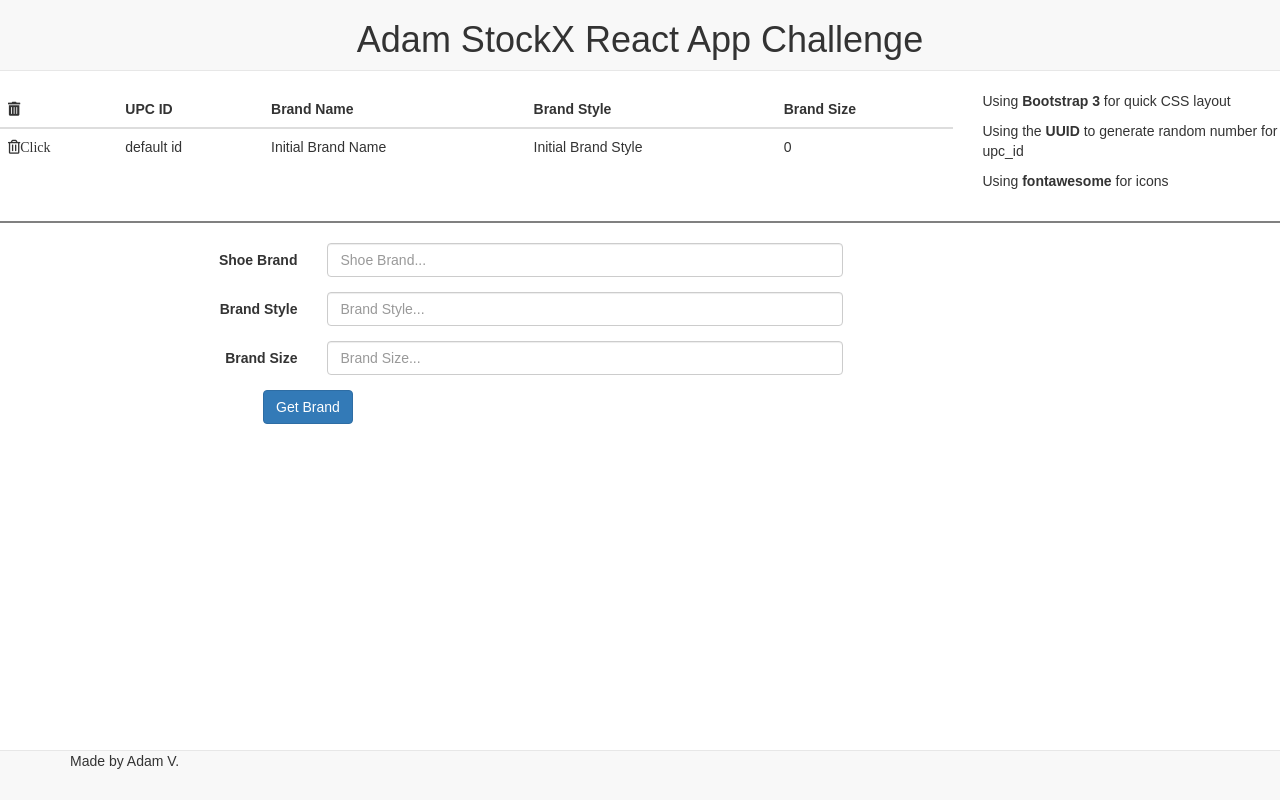
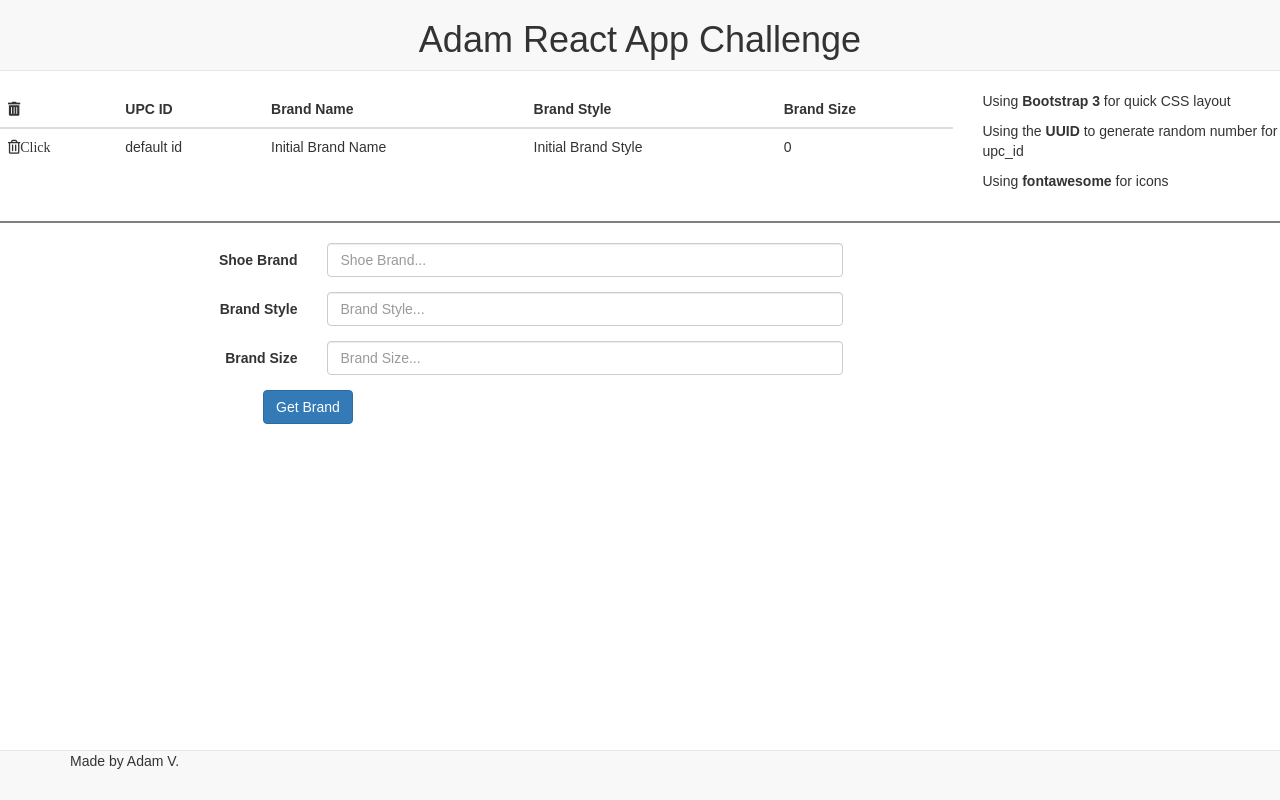
Before and after one commit to abenjamin1313/react-practice-app, a React (Create React App) app: page / in a window 1280 px wide. Built offline with nearby package versions, Linux system fonts and the light colour scheme.

Commit message:
text update

```diff
--- a/src/components/Header.js
+++ b/src/components/Header.js
@@ -3,7 +3,7 @@ import React from 'react';
 const Header = () => (
     <nav className="navbar navbar-default navbar-static-top">
         <div className="container text-center">
-            <h1>Adam StockX React App Challenge</h1>
+            <h1>Adam React App Challenge</h1>
         </div>
     </nav>
 );
```
